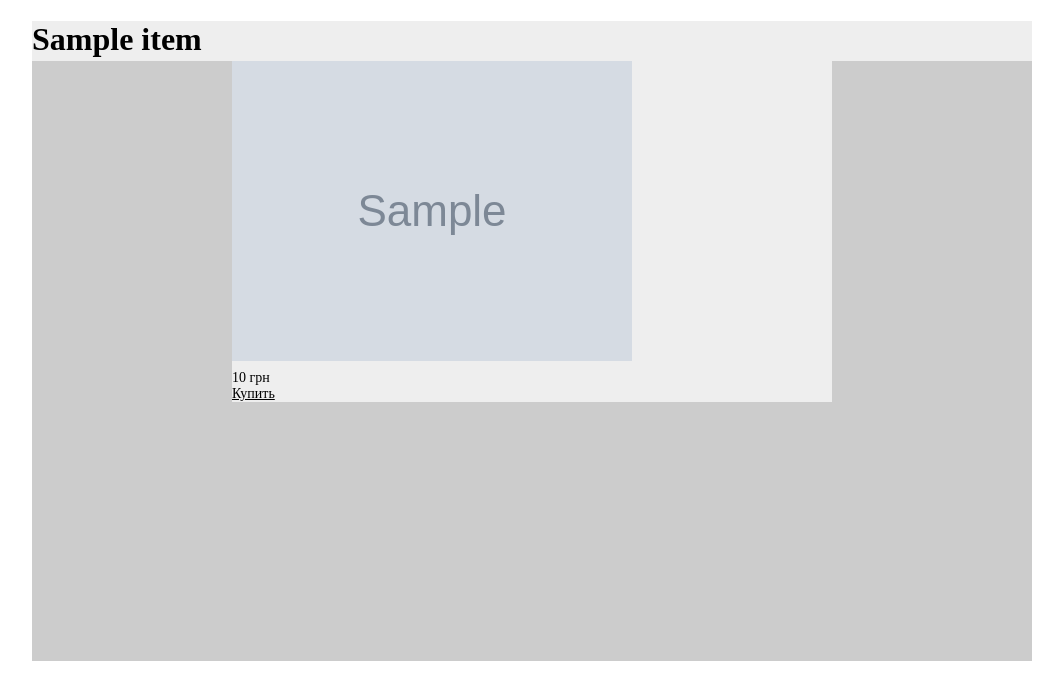
After one commit to Valeriy73/django_shop, a Django app: a page that uses main/templates/item.html in a window 1280 px wide. The commit adds this page. Shown: the top 700 px of the page, without its empty margins (108-1171 px from the left). Run offline with Django 3.2, Linux system fonts and the light colour scheme; tables that the repository leaves empty hold one stand-in row (values such as "Sample post"); grey boxes marked "Sample" are stand-in pictures.

Commit message:
commit 5, end 1 part

```diff
--- a/main/templates/index.html
+++ b/main/templates/index.html
@@ -49,6 +49,8 @@
 		.wrapper .body .main .item img{
 			display: block;
 			width: 80px;
+			height: auto;
+
 		}
 		.wrapper .body .main .item span{
 
@@ -66,7 +68,7 @@
 		}
 	</style>
 	<div class="wrapper">
-		<div class="header"><h1>{{title}}</h1></div>
+		<div class="header"><h1>{{category.name}}</h1></div>
 		<div class="body">
 			<div class="left"></div>
 			<div class="main">
--- /dev/null
+++ b/main/templates/item.html
@@ -0,0 +1,57 @@
+<!DOCTYPE html>
+<html lang="en">
+<head>
+	<meta charset="UTF-8">
+	<title>Catalog</title>
+</head>
+<body>
+	<style>
+		.wrapper{
+			width: 1000px;
+			margin: 0 auto;
+
+		}
+		.wrapper .header{
+			width: 100%;
+			height: 40px;
+			background: #eee;
+		}
+		.wrapper .body{
+			width: 100%;
+			min-height: 600px;
+			background: #ccc;
+		}
+		.wrapper .body .item{
+			width: 600px;
+			min-height: 300px;
+			margin: 0 auto;
+			background: #eee;
+		}
+		.wrapper .body .item .price{
+			margin-top: 5px;
+			display: block;
+			font-size: 14px;
+			color: #000;
+		}
+		.wrapper .body .item .buy{
+			display: block;
+			font-size: 14px;
+			color: #000;
+		}
+		.wrapper .body .item .full{
+			max-width: 600px;
+			height: auto;
+		}
+	</style>
+	<div class="wrapper">
+		<div class="header"><h1>{{tovar.name}}</h1></div>
+		<div class="body">
+			<div class="item">
+				<img src="{{tovar.image}}" alt="" class="full" >
+				<span class="price">{{tovar.price}} грн</span>
+				<a href="#" class="buy">Купить</a>
+			</div>
+		</div>
+	</div>
+</body>
+</html>
--- a/main/views.py
+++ b/main/views.py
@@ -1,23 +1,24 @@
 from django.shortcuts import render
 from main.models import *
-from django.http import HttpResponse, HttpResponseRedirect, Http404
+from django.http import HttpResponse, HttpResponseRedirect
 from django.template.loader import render_to_string
 from django.core.exceptions import ObjectDoesNotExist
+from django.http import Http404
 
 # Create your views here.
 def home(request):
-	tovars = Item.objects.all()
+	category = Category.objects.all()
 	context= {
-		'title': 'Helloworld',
-		'tovars': tovars,
+		'sitename': 'Интернет-магазин',
+		'categories': category,
 	}
-	return HttpResponse(render_to_string('index.html', context))
+	return HttpResponse(render_to_string('home.html', context))
 
 def item(request, alias):
 	try:
 		tovar = Item.objects.get(alias=alias)
 	except:
-		return Http440
+		raise Http404('Объект не найден')
 
 
 	context= {
@@ -25,3 +26,18 @@ def item(request, alias):
 		'tovar': tovar,
 	}
 	return HttpResponse(render_to_string('item.html', context))
+
+def get_category(request, alias):
+	try:
+		category = Category.objects.get(alias=alias)
+		tovars = Item.objects.filter(category=category)
+	except:
+		raise Http404('Объект не найден')
+
+
+	context= {
+
+		'tovars': tovars,
+		'category': category,
+	}
+	return HttpResponse(render_to_string('index.html', context))
--- a/shopdb/urls.py
+++ b/shopdb/urls.py
@@ -20,4 +20,5 @@ urlpatterns = [
     url(r'^admin/', include(admin.site.urls)),
     url(r'^$', 'main.views.home'),
     url(r'^item/(?P<alias>[^/]+)', 'main.views.item'),
+    url(r'^(?P<alias>[^/]+)', 'main.views.get_category'),
 ]
```
Also changed, not shown: main/templates/home.html (added, +39 -0 lines).
